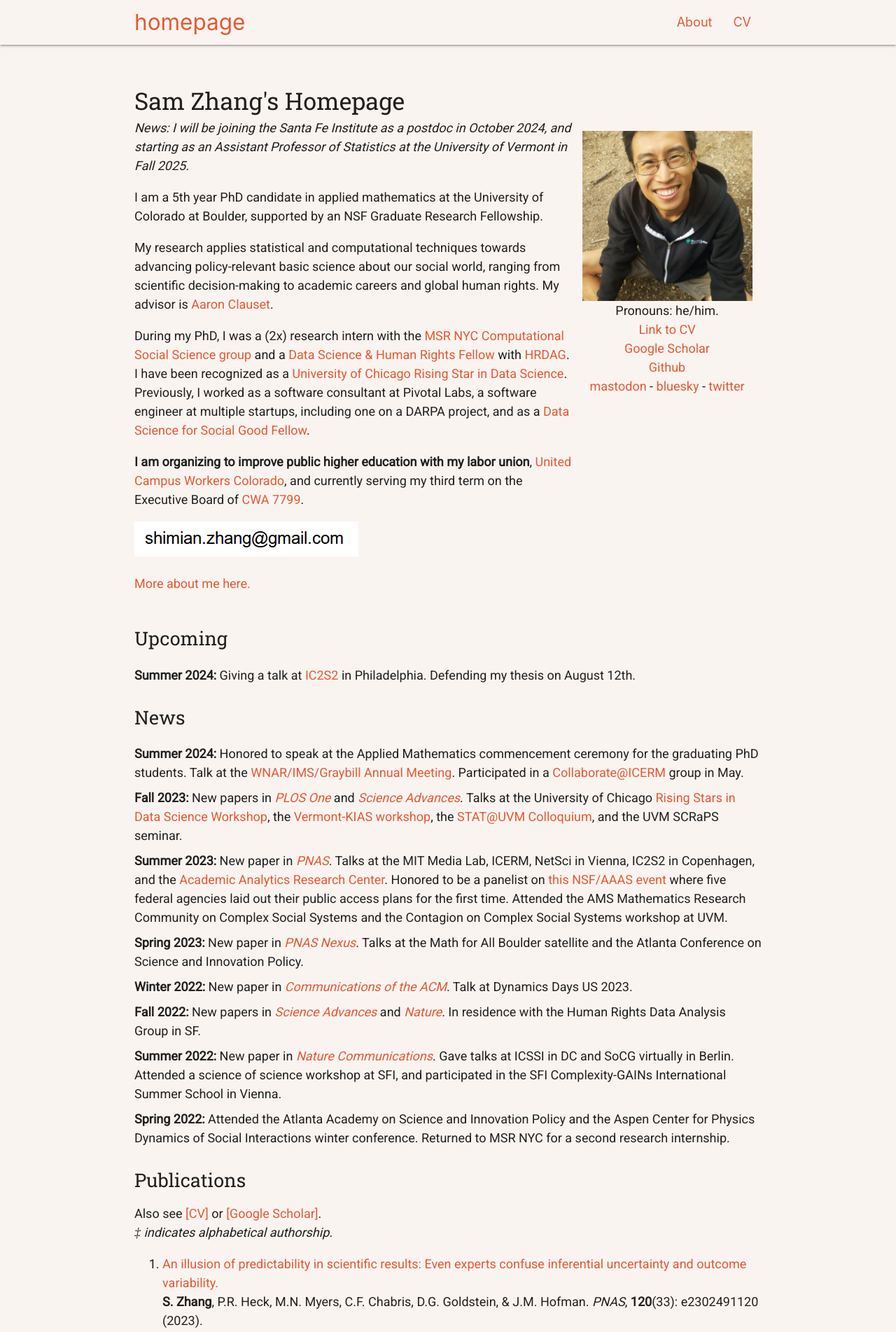
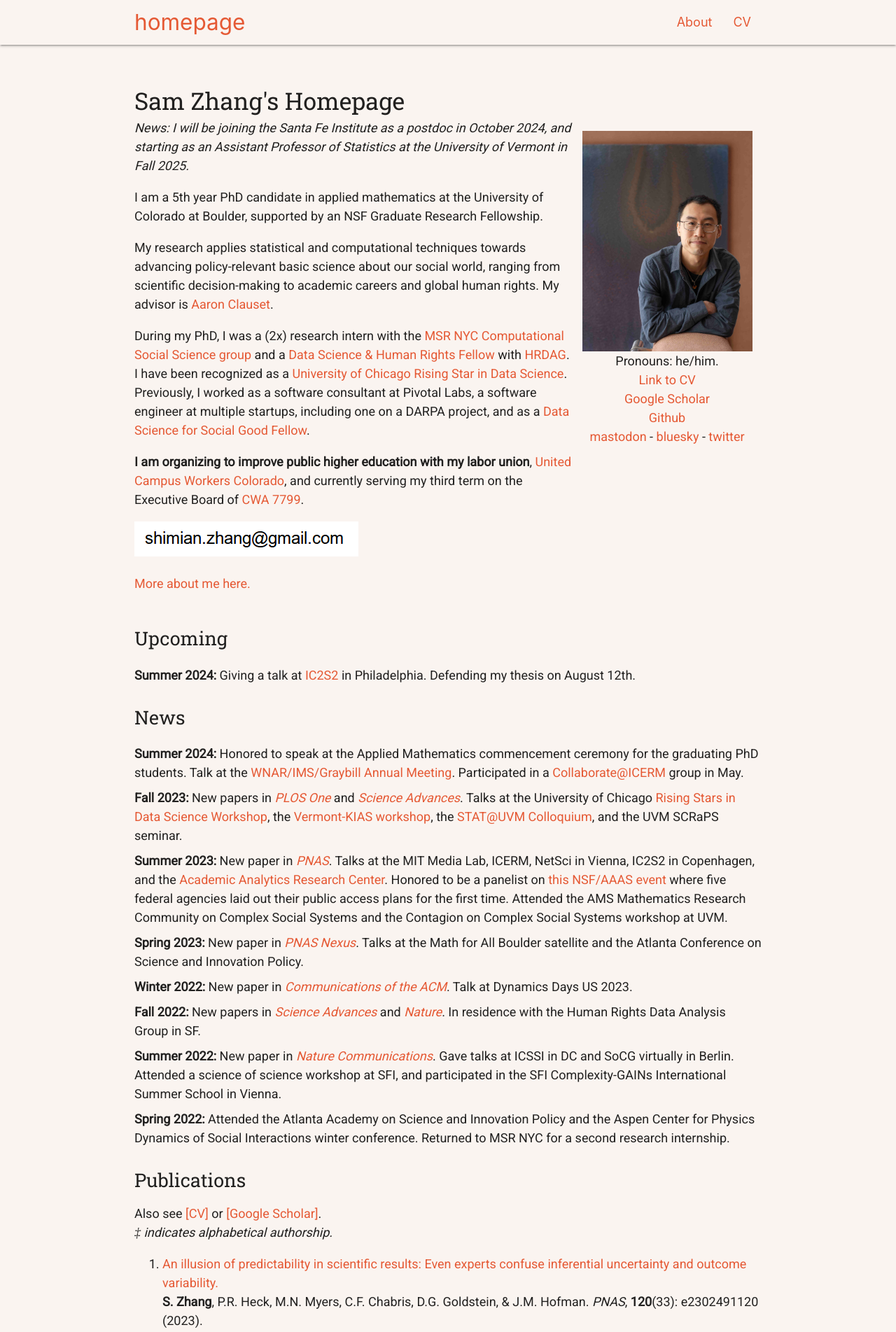
Before and after one commit to samzhang111/samzhang111.github.io, a Jekyll site: the page built from main.html, in a window 1280 px wide. Shown: the top 1903 px of the page at 70% size. Built offline with Jekyll 4.4.1, drawn with Linux system fonts in a browser that asks for light colours; nearby versions of some CDN libraries.

Commit message:
sfi pics

```diff
--- a/html/about.html
+++ b/html/about.html
@@ -7,7 +7,7 @@ title: about sam zhang
 
 <div id="intro-container" class="wrap-not-reverse">
     <span id="images">
-        <img id="headshot" src="/images/me.jpeg" />
+        <img id="headshot" src="/images/me-sfi-2-low.jpg" />
         <img alt="my email is shimian dot my last name at gmail.com" src="/images/email.png" />
         <div>Pronouns: he/him.</div>
     </span>
--- a/main.html
+++ b/main.html
@@ -36,7 +36,7 @@ layout: default
 </div>
 
 <span id="images">
-    <img id="headshot" src="/images/me2.jpg" />
+    <img id="headshot" src="/images/me-sfi-4-low.jpg" />
     <div>Pronouns: he/him.</div>
     <div> <a href="https://drive.google.com/file/d/1OE7QoxoABqyt_taL8X0DXcrj5LStpAIp/view?usp=sharing" target="_blank" data-goatcounter-click="ext-cv">Link to CV</a> </div>
     <div>
```
Also changed, not shown: images/me-sfi-2-low.jpg (added), images/me-sfi-4-low.jpg (added).
